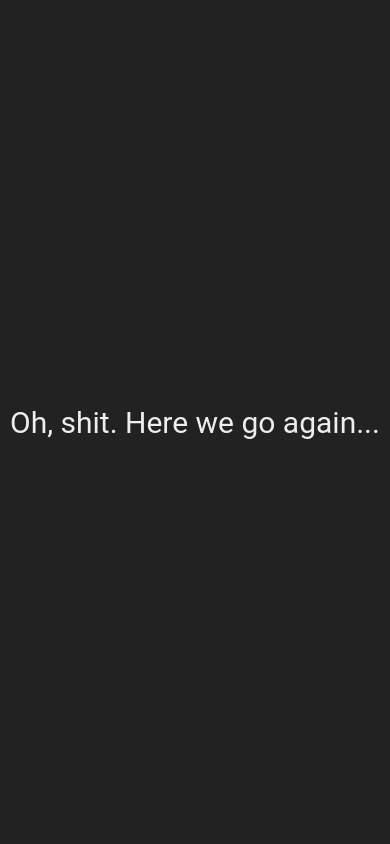
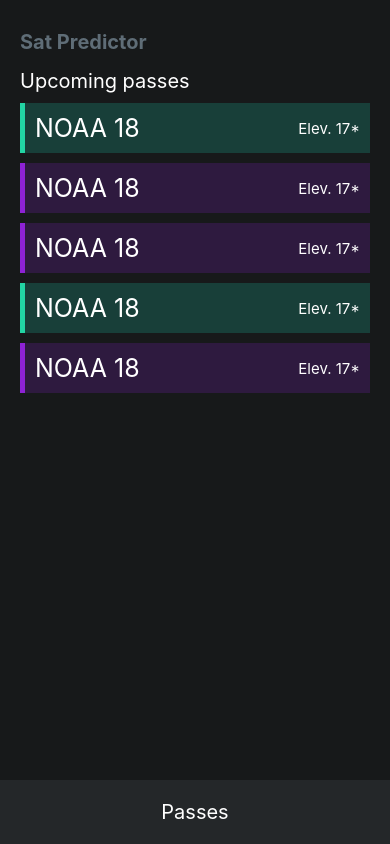
Before and after one commit to olesh0/sat-predictor-mobile, a React Native app: screen / in a window 390 px wide. Built offline with nearby package versions, Linux system fonts and the light colour scheme.

Commit message:
add basic passes list

```diff
--- a/App.js
+++ b/App.js
@@ -1,32 +1,21 @@
 import React from 'react';
-import { StyleSheet, Text, View } from 'react-native';
+import { StyleSheet, SafeAreaView, View } from 'react-native';
+
+import { NavigationProvider, Routes } from './context/Routes'
 
 export default function App() {
   return (
-    <View style={styles.container}>
-      <Text style={styles.mainText}>Oh, shit. Here we go again...</Text>
-    </View>
+    <NavigationProvider>
+      <SafeAreaView style={styles.container}>
+        <Routes />
+      </SafeAreaView>
+    </NavigationProvider>
   );
 }
 
 const styles = StyleSheet.create({
   container: {
     flex: 1,
-    backgroundColor: '#222',
-    alignItems: 'center',
-    justifyContent: 'center',
-  },
-  mainText: {
-    fontSize: 30,
-    margin: 10,
-    color: '#eee',
-    textAlign: 'center',
-    fontFamily: 'Roboto',
-  },
-  bottomLine: {
-    width: '50%',
-    height: 2,
-    backgroundColor: '#00aeff',
-    borderRadius: 20,
+    backgroundColor: "#17191A",
   },
 });
--- /dev/null
+++ b/context/Routes.jsx
@@ -0,0 +1,168 @@
+import React, { useState } from 'react'
+import { View, StyleSheet, Text, TouchableOpacity, ScrollView, FlatList, Button } from 'react-native'
+
+import Passes from '../views/Passes'
+import Pass from '../views/Pass'
+
+const INITIAL_SCREEN = '__PASSES__'
+
+const context = React.createContext({
+  currentScreen: null,
+  paramsToPass: {},
+  screens: [],
+  changeScreen: () => {},
+})
+
+export const NavigationProvider = ({ children }) => {
+  const { Provider } = context
+
+  const screens = React.useMemo(() => [
+    {
+      name: '__PASSES__',
+      title: 'Passes',
+      inMenuList: true,
+      component: Passes,
+    },
+    {
+      name: '__PASS__',
+      title: 'Pass',
+      inMenuList: true,
+      component: Pass,
+    },
+  ])
+
+  const [currentScreen, setCurrentScreen] = React.useState(null)
+  const [paramsToPass, setParamsToPass] = React.useState(null)
+
+  const changeScreen = (screenName, params = {}) => {
+    const screen = screens.find(({ name }) => screenName === name)
+
+    console.log('changing screen...', { screenName, params }, screen)
+
+    if (!screen) return
+
+    params && setParamsToPass(params)
+
+    setCurrentScreen(screen)
+  }
+
+  React.useEffect(() => {
+    changeScreen(INITIAL_SCREEN)
+  }, []);
+
+  return (
+    <Provider
+      value={{
+        currentScreen,
+        paramsToPass,
+        screens,
+        changeScreen,
+      }}
+    >
+      {children}
+    </Provider>
+  )
+}
+
+export const Routes = () => {
+  const [showFullMenu, setShowFullMenu] = useState(false)
+
+  const {
+    currentScreen: CurrentScreen,
+    paramsToPass = {},
+    screens,
+    changeScreen,
+  } = useNavigation()
+
+  const menuListRoutes = screens.filter(({ inMenuList }) => inMenuList)
+
+  return (
+    <View style={MenuStyles.wrapper}>
+      <Text style={MenuStyles.heading}>Sat Predictor</Text>
+
+      <ScrollView style={MenuStyles.content}>
+        {CurrentScreen && CurrentScreen.component && <CurrentScreen.component params={paramsToPass} />}
+      </ScrollView>
+
+      <TouchableOpacity
+        style={[
+          MenuStyles.menu,
+          showFullMenu ? MenuStyles.fullMenu : {},
+        ]}
+        onPress={() => {
+          setShowFullMenu(!showFullMenu)
+          console.log('show full menu:', !showFullMenu)
+        }}
+      >
+        {!showFullMenu && (
+          <Text style={{ fontSize: 20, color: "#FFF" }}>
+            {CurrentScreen && CurrentScreen.title}
+          </Text>
+        )}
+
+        {showFullMenu && (
+          <ScrollView>
+            <FlatList
+              contentContainerStyle={MenuStyles.screensList}
+              data={menuListRoutes || []}
+              numColumns={1}
+              keyExtractor={(_, index) => `menu-item-${index}` }
+              renderItem={({ item }) => {
+                return (
+                  <TouchableOpacity
+                    style={MenuStyles.navItem}
+                    onPress={() => {
+                      changeScreen(item.name)
+                      setShowFullMenu(false)
+                    }}
+                  >
+                    <Text style={{ color: "#FFF" }}>{item.title}</Text>
+                  </TouchableOpacity>
+                )
+              }}
+            />
+          </ScrollView>
+        )}
+      </TouchableOpacity>
+    </View>
+  )
+}
+
+export const useNavigation = () => {
+  return React.useContext(context)
+}
+
+
+const MenuStyles = StyleSheet.create({
+  wrapper: {
+    flex: 1,
+  },
+  navItem: {
+    paddingVertical: 20,
+    backgroundColor: "transparent",
+    textTransform: "uppercase",
+    textAlign: "center",
+    fontFamily: "Arial",
+  },
+  content: {
+    flex: 1,
+  },
+  menu: {
+    padding: 20,
+    backgroundColor: "#242729",
+    display: "flex",
+    justifyContent: "center",
+    alignItems: "center",
+  },
+  fullMenu: {
+    flex: 1,
+  },
+  heading: {
+    fontSize: 20,
+    fontWeight: "bold",
+    color: "#5F6D77",
+    margin: 20,
+    marginBottom: 5,
+    marginTop: 30,
+  },
+})
--- a/package.json
+++ b/package.json
@@ -10,6 +10,7 @@
   "dependencies": {
     "expo": "~40.0.0",
     "expo-status-bar": "~1.0.3",
+    "lodash": "^4.17.21",
     "react": "16.13.1",
     "react-dom": "16.13.1",
     "react-native": "https://github.com/expo/react-native/archive/sdk-40.0.1.tar.gz",
--- /dev/null
+++ b/views/Pass.jsx
@@ -0,0 +1,21 @@
+import React from 'react'
+import { Text, Button, View } from 'react-native'
+
+import { useNavigation } from '../context/Routes'
+
+export default () => {
+  const { changeScreen } = useNavigation()
+
+  return (
+    <View style={{ padding: 20 }}>
+      <Text>
+        pass... watch over your head :)
+      </Text>
+
+      <Button
+        title="Go to passes..."
+        onPress={() => changeScreen('__PASSES__', { lol: "kek" })}
+      />
+    </View>
+  )
+}
--- /dev/null
+++ b/views/Passes.jsx
@@ -0,0 +1,62 @@
+import React from 'react'
+import { Text, View, FlatList, TouchableOpacity, StyleSheet } from 'react-native'
+import _ from 'lodash'
+
+import { useNavigation } from '../context/Routes'
+
+export default () => {
+  const { changeScreen } = useNavigation()
+
+  return (
+    <View style={{ padding: 20, paddingTop: 10 }}>
+      <Text style={styles.header}>Upcoming passes</Text>
+
+      <FlatList
+        keyExtractor={(_, index) => `pass-${index}`}
+        data={[1, 2, 3, 4, 5]}
+        numColumns={1}
+        renderItem={({ item }) => {
+          return (
+            <TouchableOpacity
+              onPress={() => changeScreen('__PASS__')}
+              style={[styles.pass, _.sample([styles.lowElevation, styles.midElevation, styles.highElevation])]}
+            >
+              <Text style={{ fontSize: 25, color: "#FFF" }}>NOAA 18</Text>
+              <Text style={{ fontSize: 15, color: "#FFF" }}>Elev. 17*</Text>
+            </TouchableOpacity>
+          )
+        }}
+      />
+    </View>
+  )
+}
+
+const styles = StyleSheet.create({
+  header: {
+    fontSize: 20,
+    color: "#FFF",
+    marginBottom: 10,
+  },
+  highElevation: {
+    backgroundColor: "rgba(34, 213, 184, .2)",
+    borderLeftColor: "#22D5A4",
+  },
+  lowElevation: {
+    backgroundColor: "rgba(213, 34, 34, .2)",
+    borderLeftColor: "#D52222",
+  },
+  midElevation: {
+    backgroundColor: "rgba(142, 34, 213, .2)",
+    borderLeftColor: "#8E22D5",
+  },
+  pass: {
+    width: "100%",
+    padding: 10,
+    marginBottom: 10,
+    borderLeftWidth: 5,
+    display: "flex",
+    flexDirection: "row",
+    justifyContent: "space-between",
+    alignItems: "center",
+  },
+})
```
Also changed, not shown: 1 other file (tests, documents, lock files or other folders).
